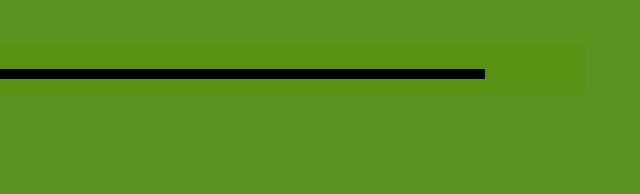
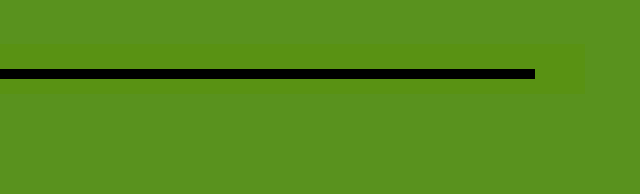
Before and after one commit to mspencev/mspencev.github.io, a plain HTML site: page games/frogger.html in a window 1280 px wide. Shown: the part 528-722 px from the top of the page, 243-883 px from the left. Drawn offline with Linux system fonts and the light colour scheme.

Commit message:
Frogger:  slower timer

```diff
--- a/games/frogger.html
+++ b/games/frogger.html
@@ -231,7 +231,7 @@ function TimerCanvas(){
     };
 
     this.decrementTime = function(){
-        this.timerLength -= 1;
+        this.timerLength -= 0.5;
 
         if(this.timerLength === 0){
             frog.frogDies();
```
